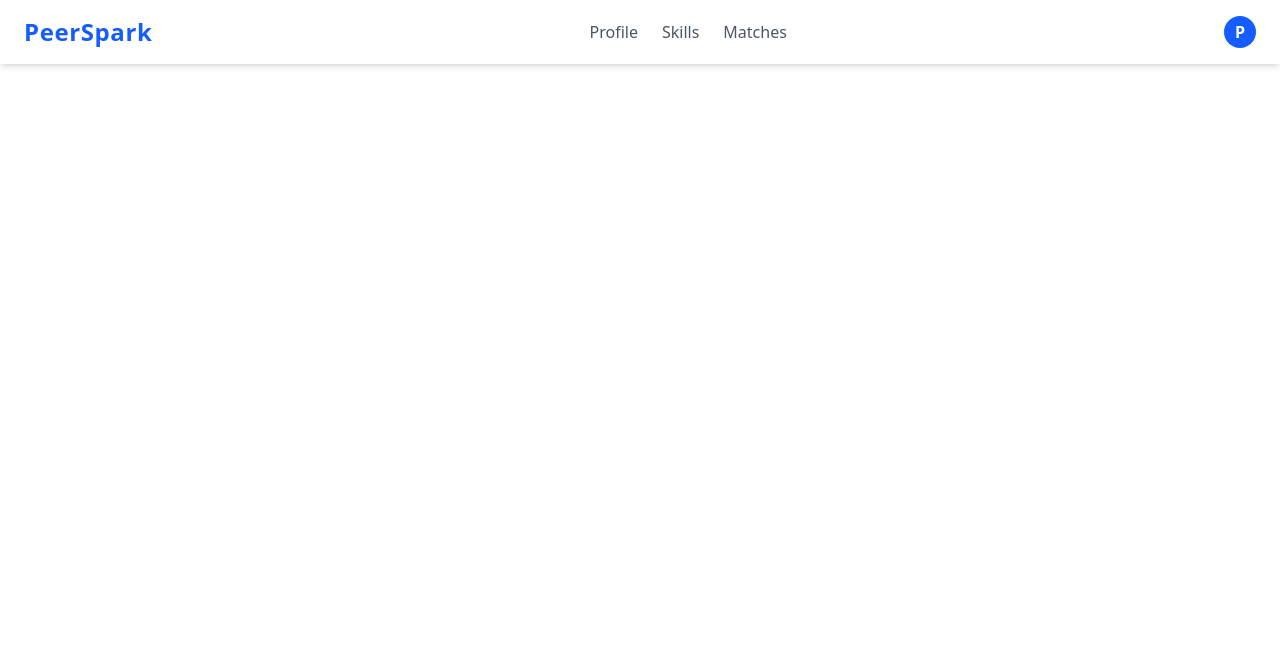
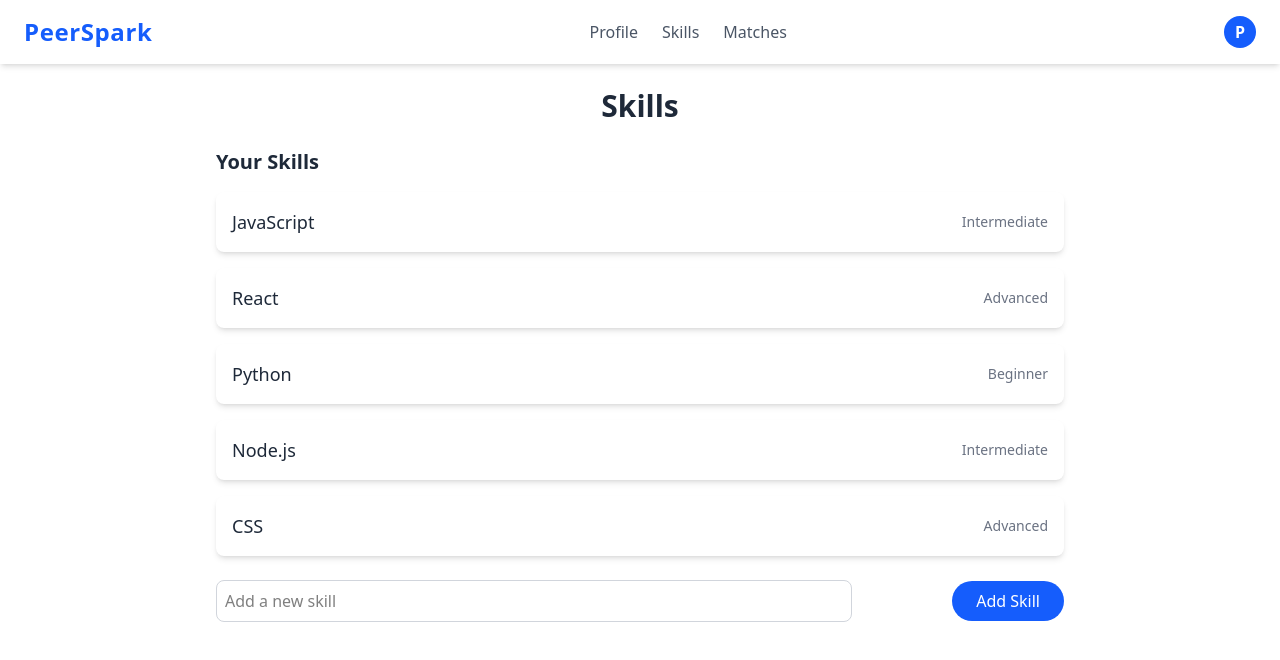
Before and after one commit to Eaglemann/PeerSpark, a React (Vite) app: page /skills in a window 1280 px wide. Shown: the top 660 px of the page. Built offline with nearby package versions, Linux system fonts and the light colour scheme.

Commit message:
Create the Skills Component with Routing

```diff
--- a/src/App.tsx
+++ b/src/App.tsx
@@ -3,6 +3,7 @@ import "./App.css";
 import Matches from "./components/Matches";
 import Navbar from "./components/Navbar";
 import Profile from "./components/Profile";
+import Skills from "./components/Skills";
 
 const App = () => {
   return (
@@ -12,6 +13,7 @@ const App = () => {
         <Route path="/" />
         <Route path="/profile" element={<Profile />} />
         <Route path="/matches" element={<Matches />} />
+        <Route path="/skills" element={<Skills />} />
       </Routes>
     </Router>
   );
--- a/src/components/Navbar.tsx
+++ b/src/components/Navbar.tsx
@@ -13,7 +13,9 @@ const Navbar = () => {
               Profile
             </Link>
           </li>
-          <li className="hover:text-blue-600 cursor-pointer">Skills</li>
+          <Link to="/skills" className="hover:text-blue-600 cursor-pointer">
+            <li className="hover:text-blue-600 cursor-pointer">Skills</li>
+          </Link>
           <Link to="/matches" className="hover:text-blue-600 cursor-pointer">
             <li className="hover:text-blue-600 cursor-pointer">Matches</li>
           </Link>
--- a/src/components/Skills.tsx
+++ b/src/components/Skills.tsx
@@ -0,0 +1,61 @@
+import React, { useState } from "react";
+
+const Skills = () => {
+  // Example dummy data for skills
+  const skills = [
+    { id: 1, name: "JavaScript", level: "Intermediate" },
+    { id: 2, name: "React", level: "Advanced" },
+    { id: 3, name: "Python", level: "Beginner" },
+    { id: 4, name: "Node.js", level: "Intermediate" },
+    { id: 5, name: "CSS", level: "Advanced" },
+  ];
+
+  const [newSkill, setNewSkill] = useState("");
+
+  const handleAddSkill = () => {
+    if (newSkill) {
+      // Add new skill logic here
+      console.log("New skill added:", newSkill);
+      setNewSkill(""); // Clear input after adding
+    }
+  };
+
+  return (
+    <div className="max-w-4xl mx-auto p-6">
+      <h1 className="text-3xl font-semibold text-gray-800 text-center mb-6">Skills</h1>
+
+      <div className="mb-6">
+        <h2 className="text-xl font-semibold text-gray-800">Your Skills</h2>
+        <ul className="space-y-4 mt-4">
+          {skills.map((skill) => (
+            <li
+              key={skill.id}
+              className="flex justify-between items-center bg-white shadow-md p-4 rounded-lg"
+            >
+              <span className="text-lg font-medium text-gray-800">{skill.name}</span>
+              <span className="text-sm text-gray-500">{skill.level}</span>
+            </li>
+          ))}
+        </ul>
+      </div>
+
+      <div className="mt-6 flex justify-between items-center">
+        <input
+          type="text"
+          value={newSkill}
+          onChange={(e) => setNewSkill(e.target.value)}
+          placeholder="Add a new skill"
+          className="p-2 border border-gray-300 rounded-lg w-3/4"
+        />
+        <button
+          onClick={handleAddSkill}
+          className="ml-4 px-6 py-2 bg-blue-600 text-white rounded-full hover:bg-blue-700"
+        >
+          Add Skill
+        </button>
+      </div>
+    </div>
+  );
+};
+
+export default Skills;
```
